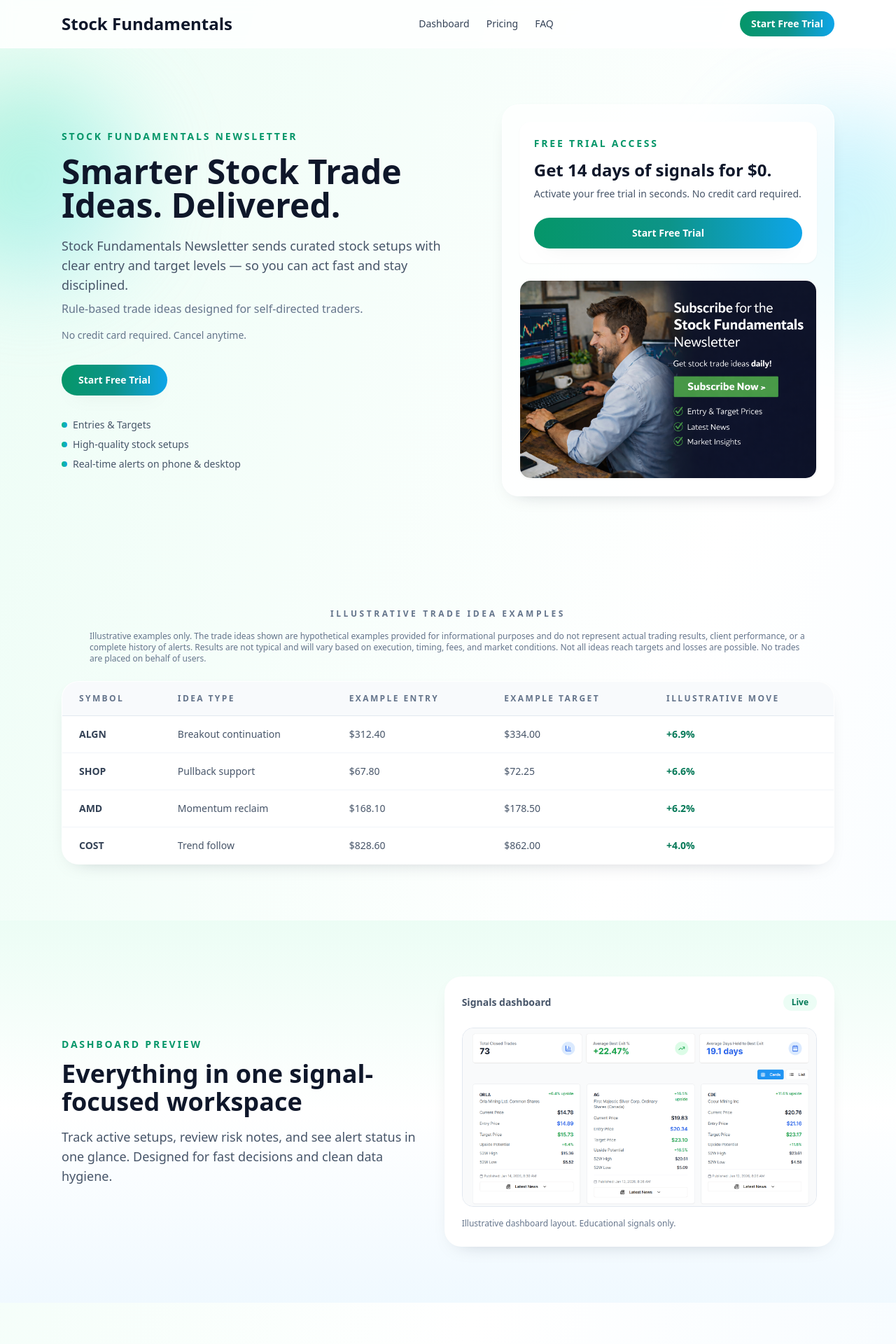
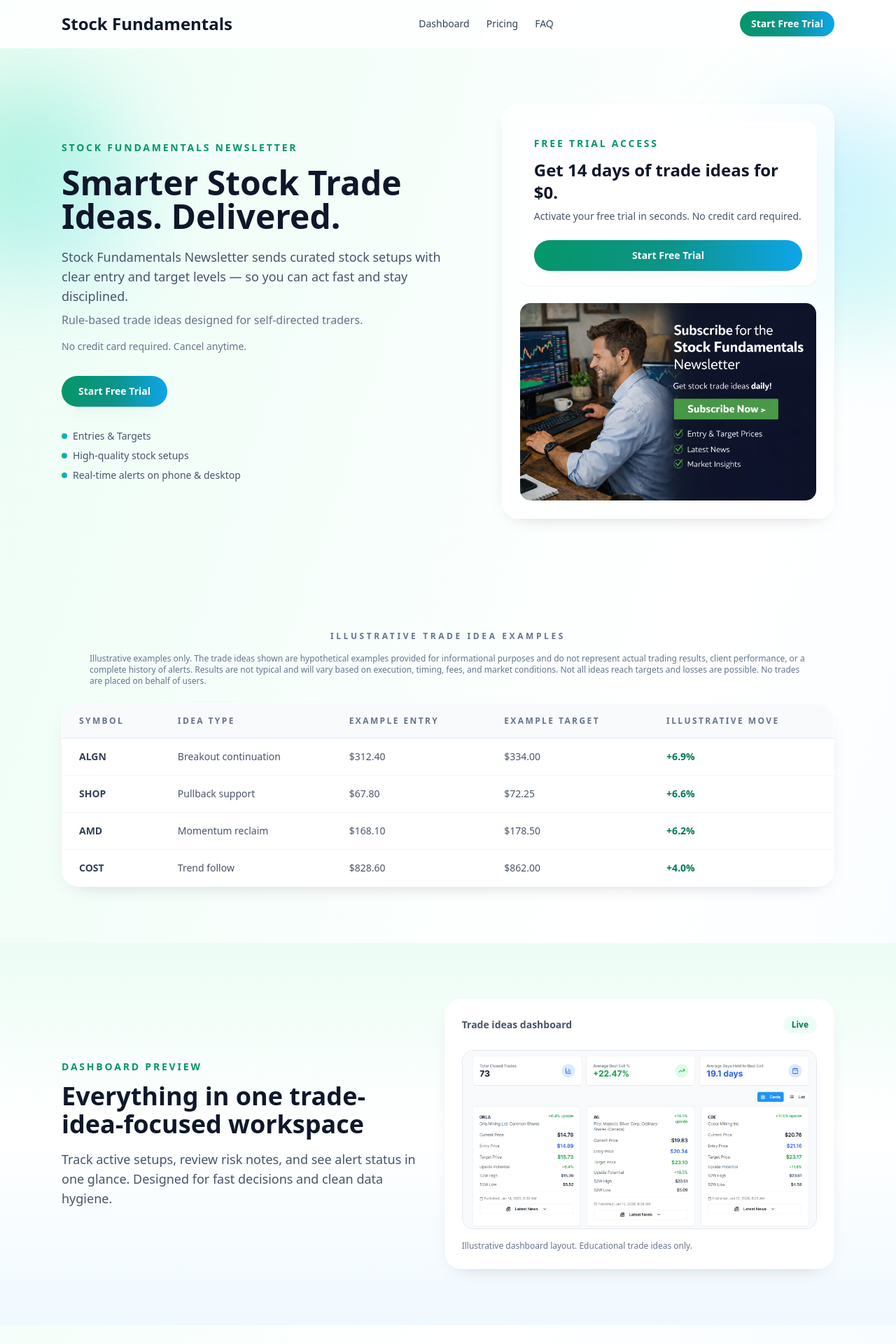
Before and after one commit to adhesikan/SFLanding, a Next.js app: page / in a window 1280 px wide. Shown: the top 1920 px of the page at 70% size. Built offline with nearby package versions, Linux system fonts and the light colour scheme.

Commit message:
Update signals wording to trade ideas

```diff
--- a/app/page.tsx
+++ b/app/page.tsx
@@ -27,7 +27,7 @@ const faqs = [
   {
     question: "Is this financial advice?",
     answer:
-      "No. Stock Fundamentals is an educational newsletter and dashboard. We share historical strategy rules and signals for informational purposes only."
+      "No. Stock Fundamentals is an educational newsletter and dashboard. We share historical strategy rules and trade ideas for informational purposes only."
   },
   {
     question: "Can I cancel anytime?",
@@ -37,7 +37,7 @@ const faqs = [
   {
     question: "Do you execute trades for me?",
     answer:
-      "No. We provide signals and context, but you decide if and when to place any trades."
+      "No. We provide trade ideas and context, but you decide if and when to place any trades."
   },
   {
     question: "What markets/timeframes does this cover?",
@@ -159,7 +159,7 @@ export default function Home() {
                   Free trial access
                 </p>
                 <h2 className="mt-3 text-2xl font-semibold text-slate-900">
-                  Get 14 days of signals for $0.
+                  Get 14 days of trade ideas for $0.
                 </h2>
                 <p className="mt-2 text-sm text-slate-600">
                   Activate your free trial in seconds. No credit card required.
@@ -174,7 +174,7 @@ export default function Home() {
               <div className="mt-6 overflow-hidden rounded-2xl border border-white/70 bg-white shadow-sm">
                 <Image
                   src="/happytrader.png"
-                  alt="Trader reviewing signals on a dashboard"
+                  alt="Trader reviewing trade ideas on a dashboard"
                   width={640}
                   height={420}
                   className="h-auto w-full object-cover"
@@ -243,13 +243,13 @@ export default function Home() {
               <div className="flex flex-col justify-center">
                 <SectionHeading
                   eyebrow="Dashboard preview"
-                  title="Everything in one signal-focused workspace"
+                  title="Everything in one trade-idea-focused workspace"
                   description="Track active setups, review risk notes, and see alert status in one glance. Designed for fast decisions and clean data hygiene."
                 />
               </div>
               <div className="rounded-3xl border border-white/70 bg-white p-6 shadow-soft">
                 <div className="flex items-center justify-between text-sm font-semibold text-slate-600">
-                  <span>Signals dashboard</span>
+                  <span>Trade ideas dashboard</span>
                   <span className="rounded-full bg-emerald-50 px-3 py-1 text-xs font-semibold text-emerald-700">
                     Live
                   </span>
@@ -264,7 +264,7 @@ export default function Home() {
                   />
                 </div>
                 <p className="mt-4 text-xs text-slate-500">
-                  Illustrative dashboard layout. Educational signals only.
+                  Illustrative dashboard layout. Educational trade ideas only.
                 </p>
               </div>
             </div>
@@ -352,7 +352,7 @@ export default function Home() {
                     Get the newsletter + dashboard access today
                   </h2>
                   <p className="mt-4 text-base text-slate-600">
-                    Join Stock Fundamentals for educational signals, dashboard
+                    Join Stock Fundamentals for educational trade ideas, dashboard
                     alerts, and transparent historical strategy rules. No
                     recommendations — just clear setups you can evaluate.
                   </p>
```
